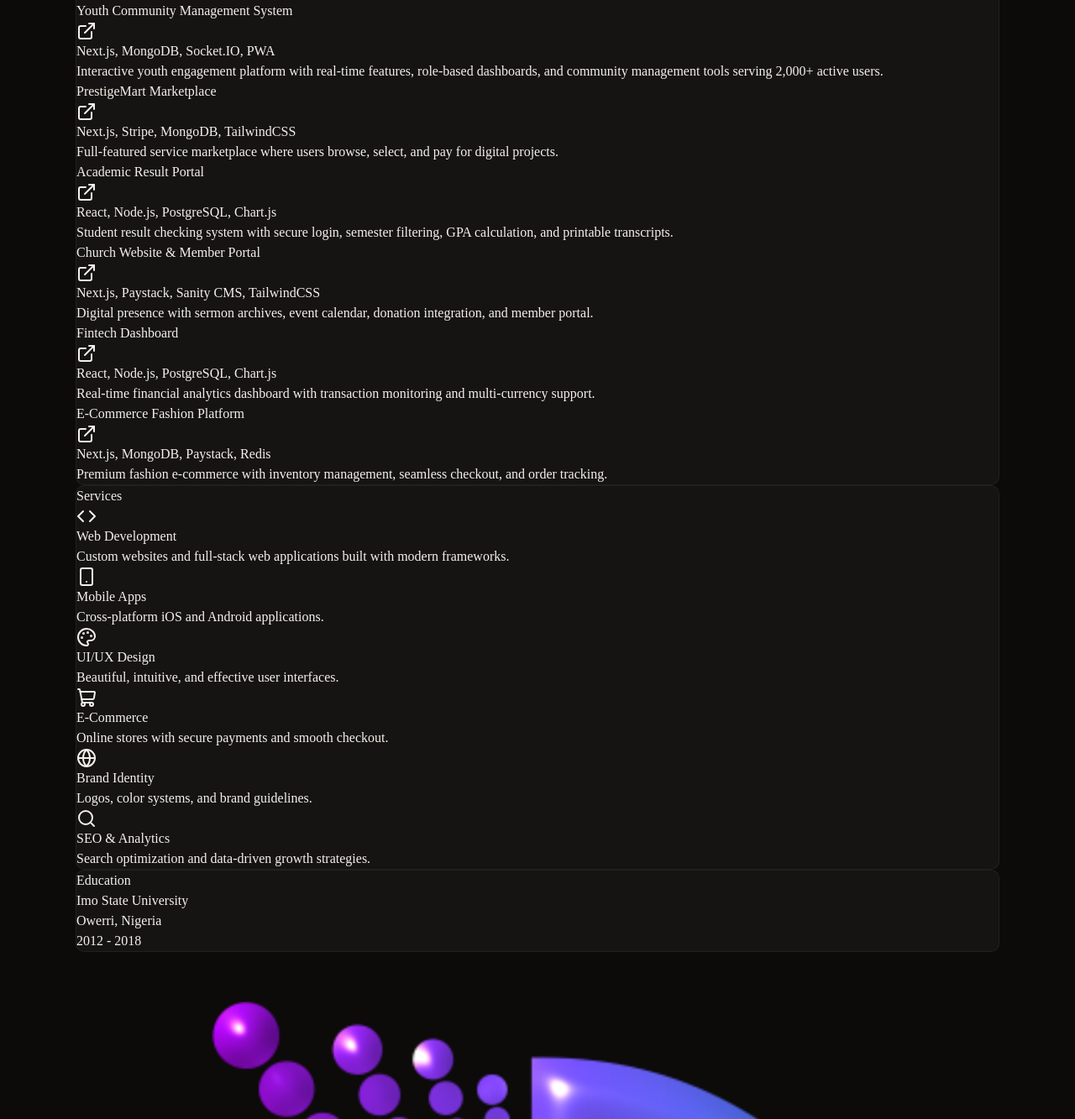
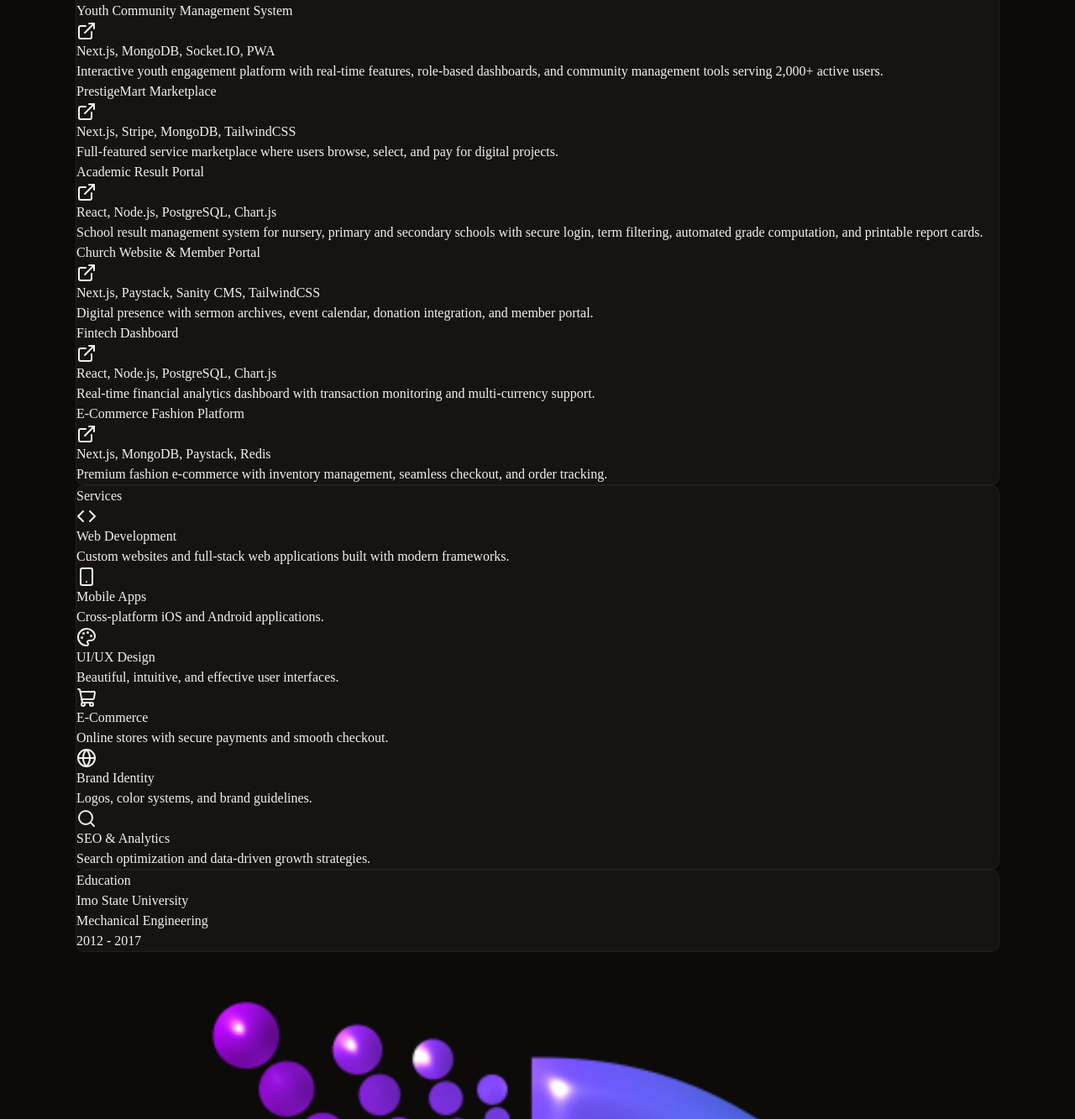
Before and after one commit to gtechglobal-dev/my-portfolio, a React (Vite) app in the folder frontend/: page /resume in a window 1280 px wide. Shown: the part 3526-4859 px from the top of the page at 84% size. Built offline with nearby package versions, Linux system fonts and the light colour scheme.

Commit message:
fix: update academic result portal description for nursery/primary/secondary and correct education to Mechanical Engineering, IMSU

```diff
--- a/frontend/src/components/sections/PortfolioGrid.tsx
+++ b/frontend/src/components/sections/PortfolioGrid.tsx
@@ -71,7 +71,7 @@
   {
     title: 'Academic Result Portal',
     category: 'EdTech',
-    desc: 'Student result checking system with secure login, semester filtering, GPA calculation, and printable result transcripts.',
+    desc: 'School result management system for nursery, primary and secondary schools with secure login, term filtering, automated grade computation, and printable report cards.',
     tech: ['React', 'Node.js', 'PostgreSQL', 'Chart.js'],
     url: 'https://phronesisresultportal.gtechglobal.dev/',
     siteUrl: 'https://phronesisresultportal.gtechglobal.dev/',
--- a/frontend/src/pages/Resume.tsx
+++ b/frontend/src/pages/Resume.tsx
@@ -28,7 +28,7 @@
 const projects = [
   { title: 'Youth Community Management System', tech: 'Next.js, MongoDB, Socket.IO, PWA', desc: 'Interactive youth engagement platform with real-time features, role-based dashboards, and community management tools serving 2,000+ active users.' },
   { title: 'PrestigeMart Marketplace', tech: 'Next.js, Stripe, MongoDB, TailwindCSS', desc: 'Full-featured service marketplace where users browse, select, and pay for digital projects.' },
-  { title: 'Academic Result Portal', tech: 'React, Node.js, PostgreSQL, Chart.js', desc: 'Student result checking system with secure login, semester filtering, GPA calculation, and printable transcripts.', url: 'https://phronesisresultportal.gtechglobal.dev/' },
+  { title: 'Academic Result Portal', tech: 'React, Node.js, PostgreSQL, Chart.js', desc: 'School result management system for nursery, primary and secondary schools with secure login, term filtering, automated grade computation, and printable report cards.', url: 'https://phronesisresultportal.gtechglobal.dev/' },
   { title: 'Church Website & Member Portal', tech: 'Next.js, Paystack, Sanity CMS, TailwindCSS', desc: 'Digital presence with sermon archives, event calendar, donation integration, and member portal.' },
   { title: 'Fintech Dashboard', tech: 'React, Node.js, PostgreSQL, Chart.js', desc: 'Real-time financial analytics dashboard with transaction monitoring and multi-currency support.' },
   { title: 'E-Commerce Fashion Platform', tech: 'Next.js, MongoDB, Paystack, Redis', desc: 'Premium fashion e-commerce with inventory management, seamless checkout, and order tracking.' },
@@ -241,8 +241,8 @@
               <SectionTitle>Education</SectionTitle>
               <div>
                 <h3 className="font-semibold text-sm">Imo State University</h3>
-                <p className="text-xs text-indigo/80">Owerri, Nigeria</p>
-                <p className="text-[11px] text-[#6b6560] mt-0.5">2012 - 2018</p>
+                <p className="text-xs text-indigo/80">Mechanical Engineering</p>
+                <p className="text-[11px] text-[#6b6560] mt-0.5">2012 - 2017</p>
               </div>
             </motion.div>
           </div>
```
Also changed, not shown: 1 other file (tests, documents, lock files or other folders).
